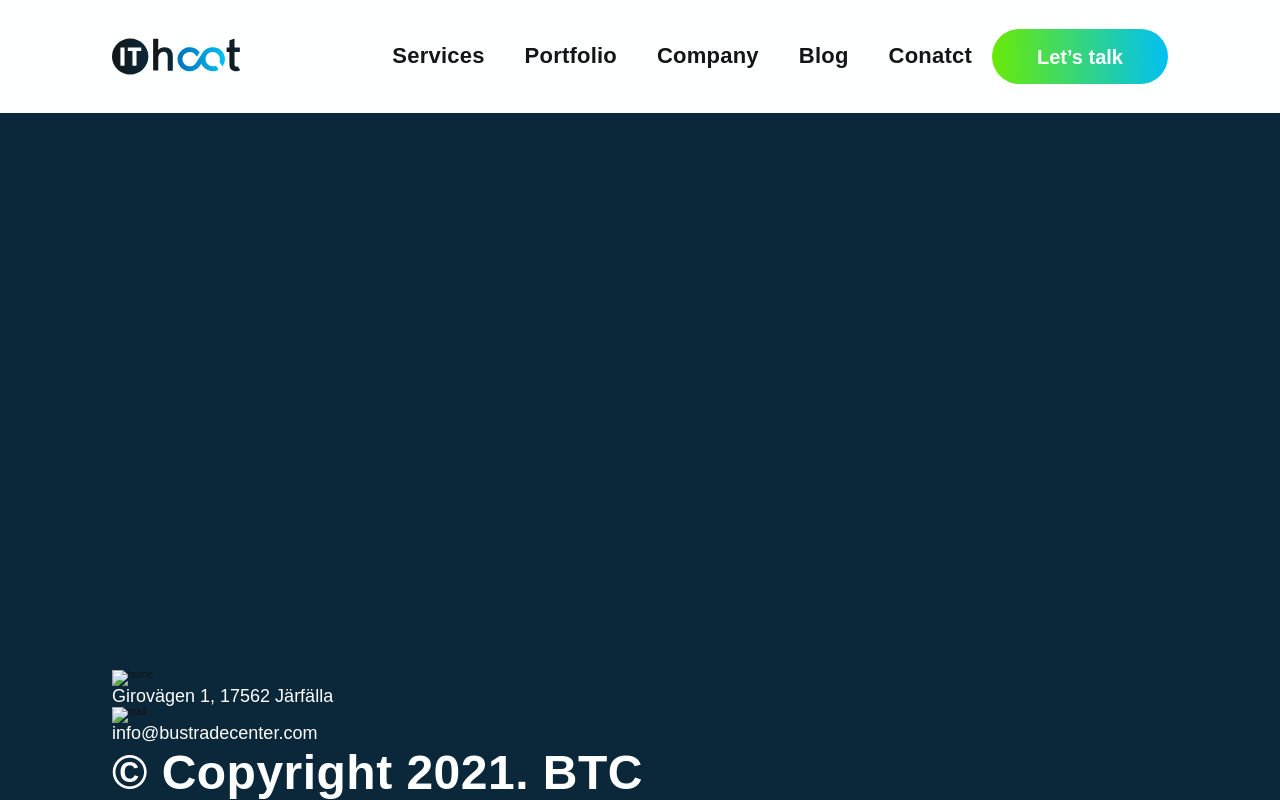
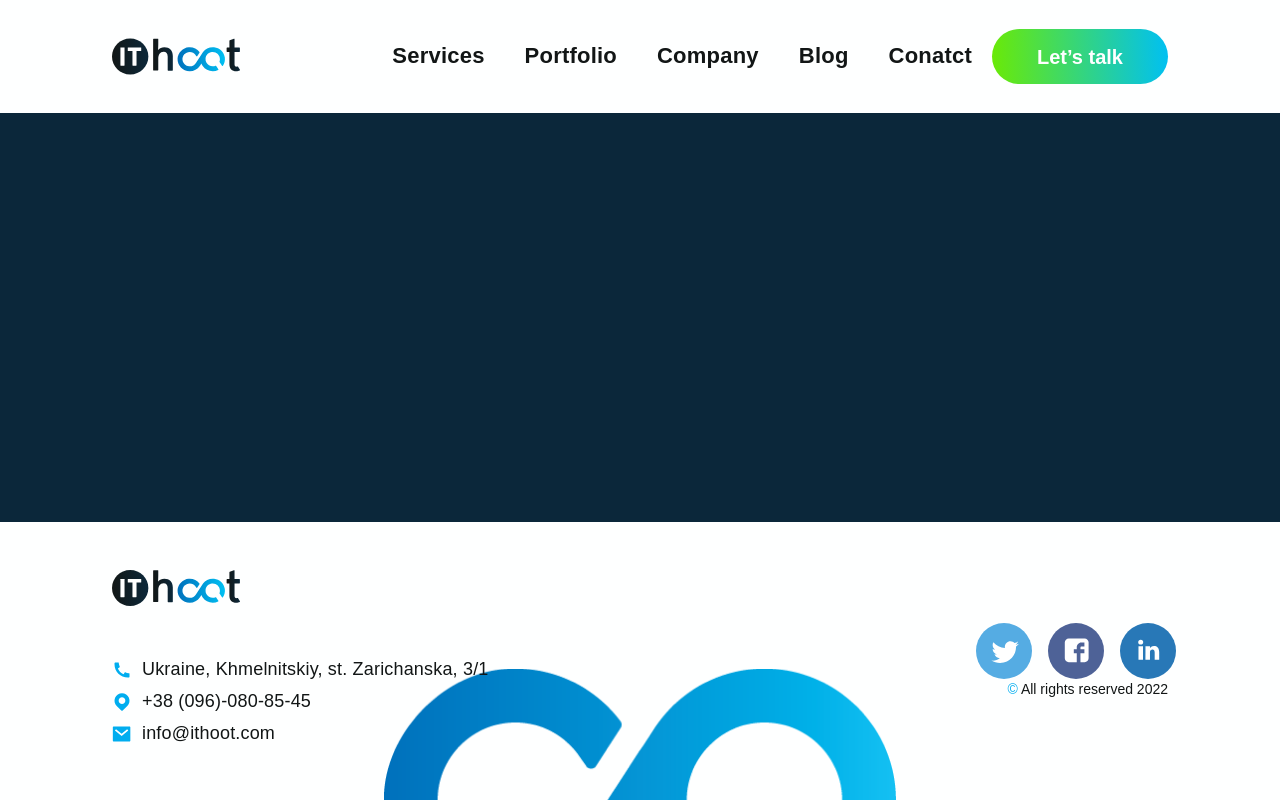
Before and after one commit to AlexITHoot/ITHoot, a plain HTML site: page contact.html in a window 1280 px wide. Drawn offline with nearby package versions, Linux system fonts and the light colour scheme; a web font is replaced by a local one.

Commit message:
add footer block

```diff
--- a/#source/scss/main-scss/footer.scss
+++ b/#source/scss/main-scss/footer.scss
@@ -1,66 +1,60 @@
 .footer {
 	width: 100%;
-	background: none;
+	background: $white;
 
 	.wrapper {
-		display: flex;
-		align-items: center;
-		justify-content: space-between;
-		flex-wrap: wrap;
-		padding: 4.4rem 0rem;
 		position: relative;
+		padding: 4.8rem 0;
+		background: url(/img/footer/ITHoot_Logo_footer.png)no-repeat center bottom;
 
-		&:before {
-			content: '';
-			position: absolute;
-			top: 0;
-			left: 0;
-			right: 0;
-			height: .1rem;
-			background-color: #E2E2E2;
-		}
+		.col-6 {
+			display: flex;
+			justify-content: center;
+			flex-direction: column;
 
-		.right-block {
-			display: flex;
-			width: 100%;
-			max-width: 60rem;
-
-			.item:first-of-type {
-				margin-left: 0;
-				margin-right: 1rem;
+			&:nth-of-type(1) {
+				align-items: flex-start;
 			}
 
-			.item:last-of-type {
-				margin-left: auto;
+			&:nth-of-type(2) {
+				align-items: flex-end;
 			}
 		}
 
-		.item {
+		.logo-wrapper {
+			margin-bottom: 5rem;
+		}
+
+		.location {
+			.location-group {
+				display: flex;
+				align-items: center;
+				margin-bottom: .5rem;
+
+				img {
+					margin-right: 1rem;
+				}
+			}
+		}
+
+		.social {
 			display: flex;
 			align-items: center;
-			font-size: 1.4rem;
-			min-width: fit-content;
-			margin-left: 1rem;
+			margin: 0 -1.6rem;
 
-			img {
-				margin-right: 1.3rem;
+			>div {
+				margin: 0 .8rem;
 			}
+		}
 
-			a {
-				font-family: 'Poppins';
-				font-size: inherit;
-				text-decoration: underline;
+		.rules {
+			p {
+				font-size: 1.4rem;
+				line-height: 1.5;
 
-				&:hover {
-					color: #F15427;
+				span {
+					color: $bright-blue;
 				}
-			}
-
-			h5 {
-				font-size: inherit;
-				font-family: 'Roboto';
-				font-weight: 400;
-				color: $gray;
 			}
 		}
 	}
@@ -68,24 +62,6 @@
 
 @include respond(m-screen) {
 	.footer {
-		.wrapper {
-			padding: 3rem 0rem;
-
-			.right-block {
-				flex-wrap: wrap;
-
-				.item {
-					margin-bottom: 1.5rem;
-				}
-
-				.item:last-of-type {
-					margin-left: 0;
-				}
-			}
-
-			.item {
-				margin-left: 0;
-			}
-		}
+		.wrapper {}
 	}
 }
--- a/#source/scss/main-scss/typography.scss
+++ b/#source/scss/main-scss/typography.scss
@@ -105,11 +105,15 @@ h6 {
 }
 
 a {
+	font-family: inherit;
 	font-size: 1.8rem;
-	line-height: 1.2;
-	color: $white;
-	font-family: inherit;
+	line-height: 1.5;
+	font-weight: 300;
+	color: $dark;
+	letter-spacing: 0.01em;
 	transition: all .3s ease;
 
-	&:hover {}
+	&:hover {
+		color: $blue;
+	}
 }
--- a/#source/scss/style.scss
+++ b/#source/scss/style.scss
@@ -67,10 +67,7 @@ body {
 }
 
 
-
-
-
 // Connecting pages style
 @import "main-scss/header.scss";
-// @import "main-scss/footer.scss";
+@import "main-scss/footer.scss";
 // @import "main-scss/form.scss";
--- a/contact.html
+++ b/contact.html
@@ -52,19 +52,34 @@
 		</div>
 <footer class="footer">
 	<div class="container">
-      <div class="wrapper">
-         <div class="right-block">
-            <div class="item">
-               <img src="/img/icons/home.svg" alt="home">
-               <a href="#">Girovägen 1, 17562 Järfälla</a>
+		<div class="wrapper row">
+			<div class="col-6">
+				<div class="logo-wrapper"><img src="/img/footer/Logo.svg" alt="Logo"></div>
+				<div class="location">
+					<div class="location-group">
+						<img src="/img/footer/Phone.svg" alt="">
+						<a href="#">Ukraine, Khmelnitskiy, st. Zarichanska, 3/1</a>
 					</div>
-            <div class="item">
-               <img src="/img/icons/mail.svg" alt="mail">
-               <a href="#">info@bustradecenter.com</a>
+					<div class="location-group">
+						<img src="/img/footer/Location.svg" alt="">
+						<a href="#">+38 (096)-080-85-45</a>
+					</div>
+					<div class="location-group">
+						<img src="/img/footer/Gmail.svg" alt="">
+						<a href="#">info@ithoot.com</a>
 					</div>
 				</div>
-         <div class="item">
-            <h5>© Copyright 2021. BTC</h5>
+			</div>
+
+			<div class="col-6">
+				<div class="social">
+					<div><img src="/img/footer/twitter.svg" alt="twitter"></div>
+					<div><img src="/img/footer/facebook.svg" alt="facebook"></div>
+					<div><img src="/img/footer/linkedin.svg" alt="linkedin"></div>
+				</div>
+				<div class="rules">
+					<p><span>©</span> All rights reserved 2022</p>
+				</div>
 			</div>
 		</div>
 	</div>
```
Also changed, not shown: index.html (+25 -10 lines), css/style.css, img/footer/Gmail.svg (added), img/footer/ITHoot_Logo_footer.png (added), img/footer/Location.svg (added), img/footer/Logo.svg (added), img/footer/Phone.svg (added), img/footer/facebook.svg (added), img/footer/linkedin.svg (added), img/footer/twitter.svg (added), 1 other file. Lines whose indentation alone changed are shown as unchanged.
